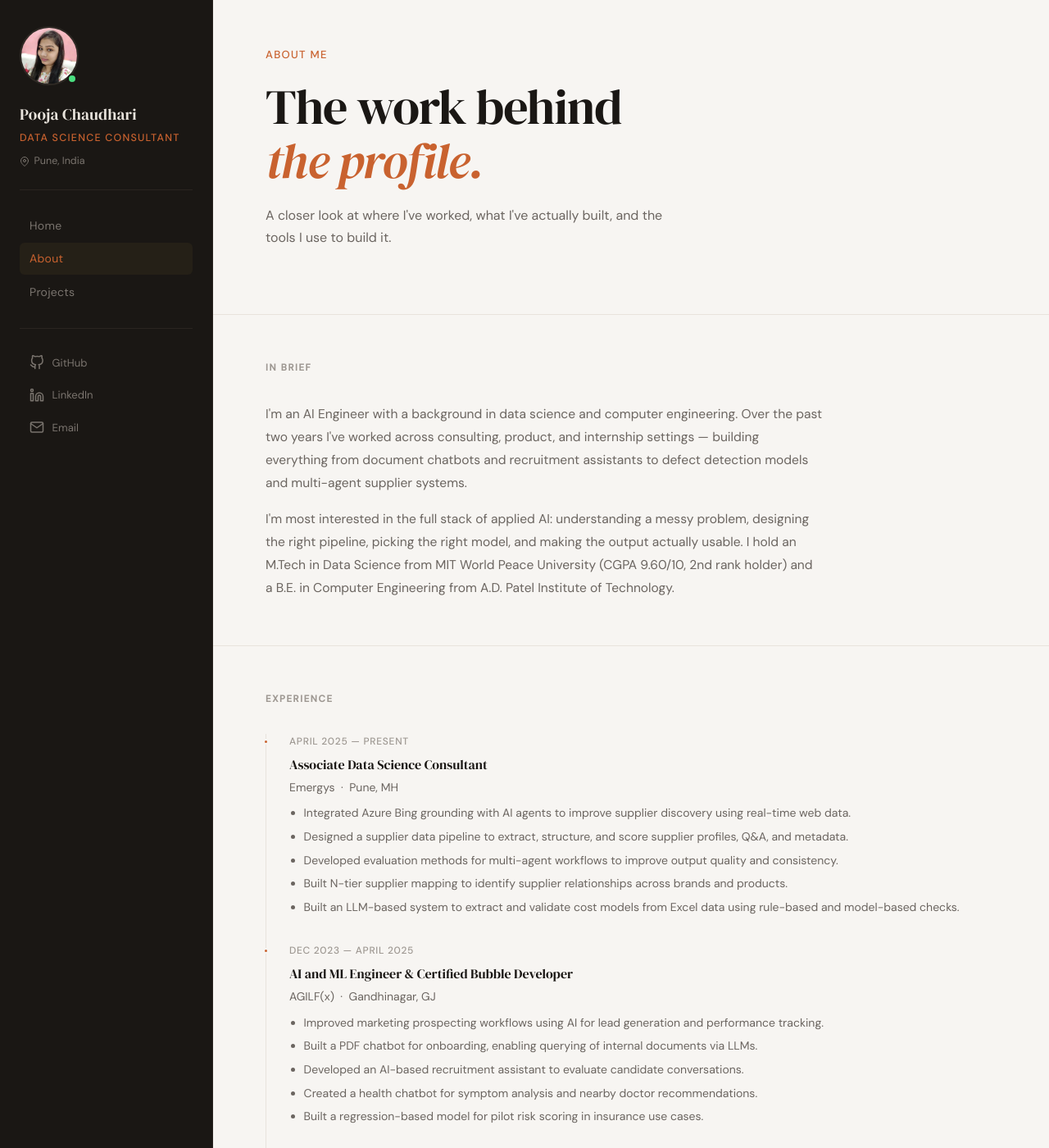
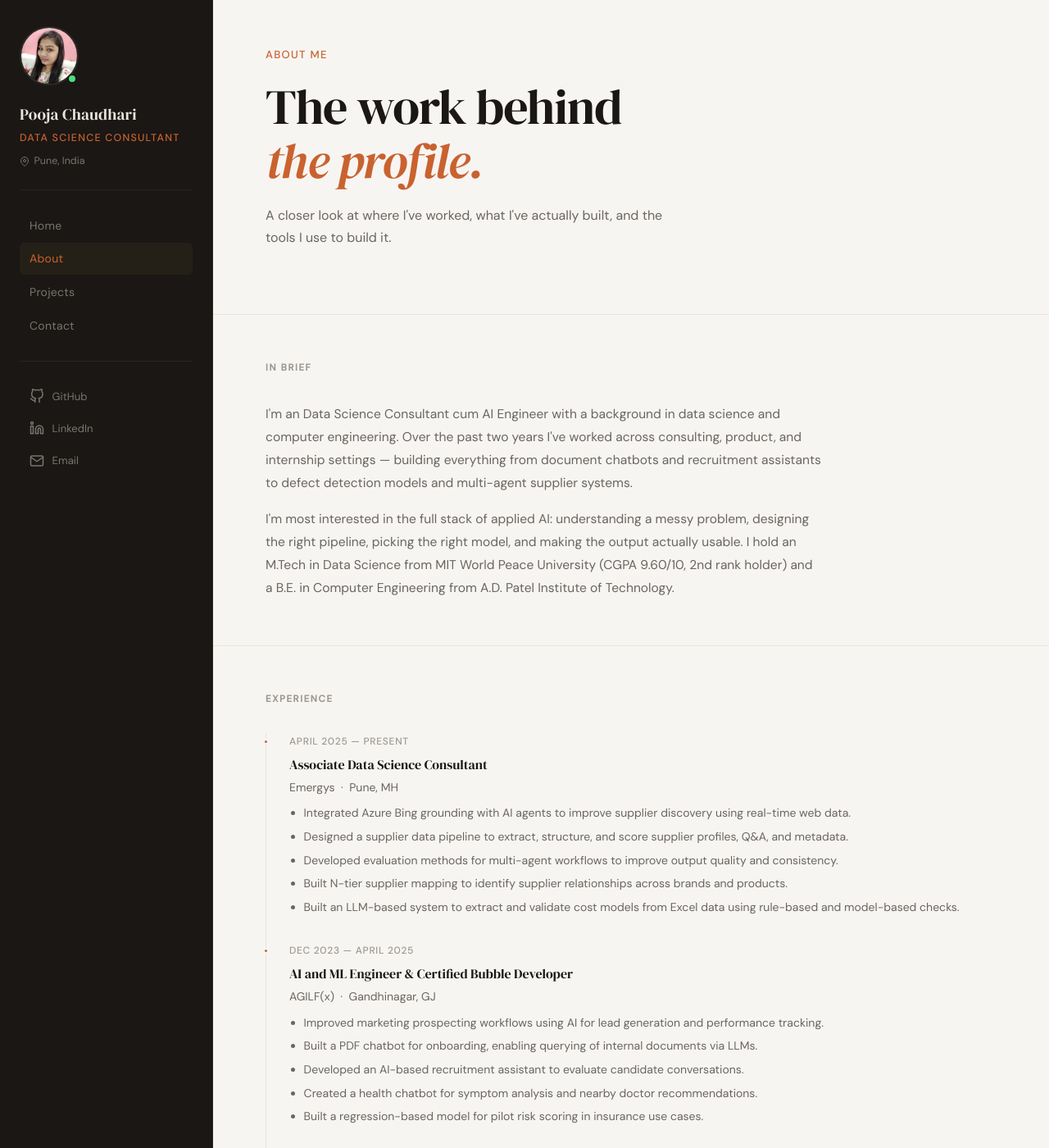
Before and after one commit to PoojaC0730/PoojaC0730.github.io, a Jekyll site: the page built from about.markdown, in a window 1280 px wide and 1400 px high. Shown: the whole window at 82% size. Built offline with Jekyll 4.4.1, drawn with Linux system fonts in a browser that asks for light colours; some of the changed text lies outside the part shown.

Commit message:
updated pages

```diff
--- a/_layouts/default.html
+++ b/_layouts/default.html
@@ -33,6 +33,7 @@
                         <li><a href="{{ '/' | relative_url }}" {% if page.url == '/' %}class="active"{% endif %}>Home</a></li>
                         <li><a href="{{ '/about/' | relative_url }}" {% if page.url == '/about/' %}class="active"{% endif %}>About</a></li>
                         <li><a href="{{ '/projects/' | relative_url }}" {% if page.url == '/projects/' %}class="active"{% endif %}>Projects</a></li>
+                        <li><a href="{{ '/contact/' | relative_url }}" {% if page.url == '/contact/' %}class="active"{% endif %}>Contact</a></li>
                     </ul>
                 </nav>
 
--- a/about.markdown
+++ b/about.markdown
@@ -13,7 +13,7 @@ permalink: /about/
 <section class="section">
     <h2 class="section-label">In Brief</h2>
     <div class="prose-block">
-        <p>I'm an AI Engineer with a background in data science and computer engineering. Over the past two years I've worked across consulting, product, and internship settings — building everything from document chatbots and recruitment assistants to defect detection models and multi-agent supplier systems.</p>
+        <p>I'm an Data Science Consultant cum AI Engineer with a background in data science and computer engineering. Over the past two years I've worked across consulting, product, and internship settings — building everything from document chatbots and recruitment assistants to defect detection models and multi-agent supplier systems.</p>
         <p>I'm most interested in the full stack of applied AI: understanding a messy problem, designing the right pipeline, picking the right model, and making the output actually usable. I hold an M.Tech in Data Science from MIT World Peace University (CGPA 9.60/10, 2nd rank holder) and a B.E. in Computer Engineering from A.D. Patel Institute of Technology.</p>
     </div>
 </section>
@@ -127,6 +127,6 @@ permalink: /about/
     </div>
 </section>
 
-<section class="section section--quiet">
-    <p class="quiet-cta">Feel free to reach out at <a href="mailto:pooja0798@gmail.com">pooja0798@gmail.com</a> or connect on <a href="https://linkedin.com/in/poojachaudhari" target="_blank">LinkedIn</a>.</p>
+<section class="section section--quiet" style="border-bottom: none;">
+    <p class="quiet-cta">Interested in collaborating on AI/ML, GenAI, or open-source projects? <a href="/contact/">Contact Me →</a></p>
 </section>
--- a/assets/css/styles.css
+++ b/assets/css/styles.css
@@ -582,6 +582,42 @@ img { max-width: 100%; display: block; }
 }
 
 /* ============================================
+   CONNECT SECTION (Subtle)
+   ============================================ */
+.section--connect {
+    border-top: 1px solid var(--border);
+    padding: 3rem 4rem;
+}
+
+.connect-container {
+    display: flex;
+    flex-direction: column;
+    gap: 1.5rem;
+}
+
+.connect-item {
+    font-size: 0.9rem;
+    color: var(--text-muted);
+}
+
+.connect-link {
+    color: var(--accent);
+    font-weight: 500;
+    margin-left: 0.5rem;
+    border-bottom: 1px solid transparent;
+    transition: border-color var(--transition);
+}
+
+.connect-link:hover {
+    border-color: var(--accent);
+}
+
+.btn-sm {
+    padding: 0.45rem 1rem;
+    font-size: 0.8rem;
+}
+
+/* ============================================
    FOOTER
    ============================================ */
 footer {
--- a/projects.markdown
+++ b/projects.markdown
@@ -134,6 +134,6 @@ permalink: /projects/
     </div>
 </section>
 
-<section class="section section--quiet">
-    <p class="quiet-cta">If any of this work is relevant to what you're building, I'd be happy to chat — <a href="mailto:pooja0798@gmail.com">pooja0798@gmail.com</a></p>
+<section class="section section--quiet" style="border-bottom: none;">
+    <p class="quiet-cta">Interested in collaborating on AI/ML, GenAI, or open-source projects? <a href="/contact/">Contact Me →</a></p>
 </section>
```
Also changed, not shown: contact.markdown (added, +57 -0 lines), index.markdown (+5 -5 lines), 1 other file.
